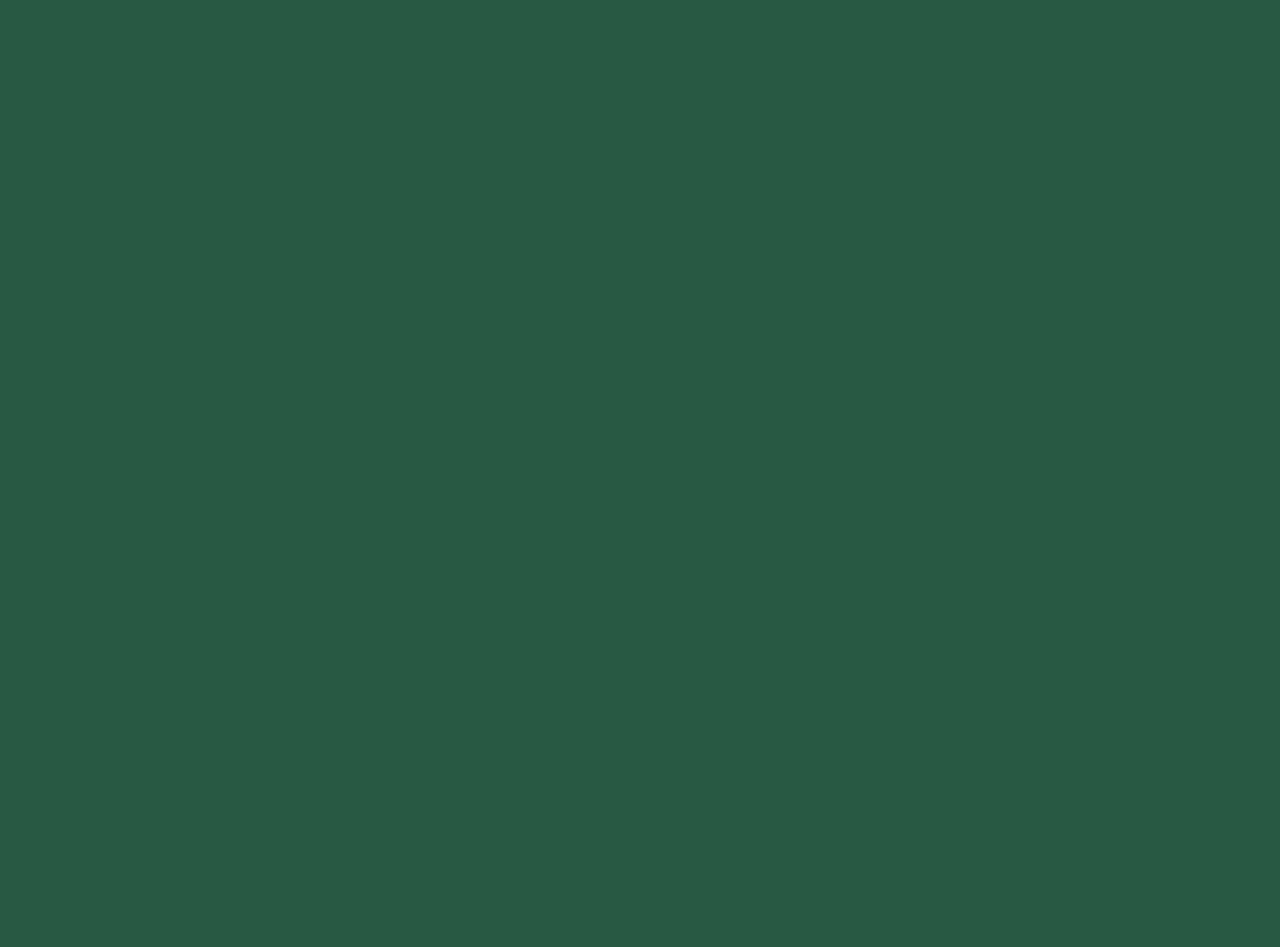
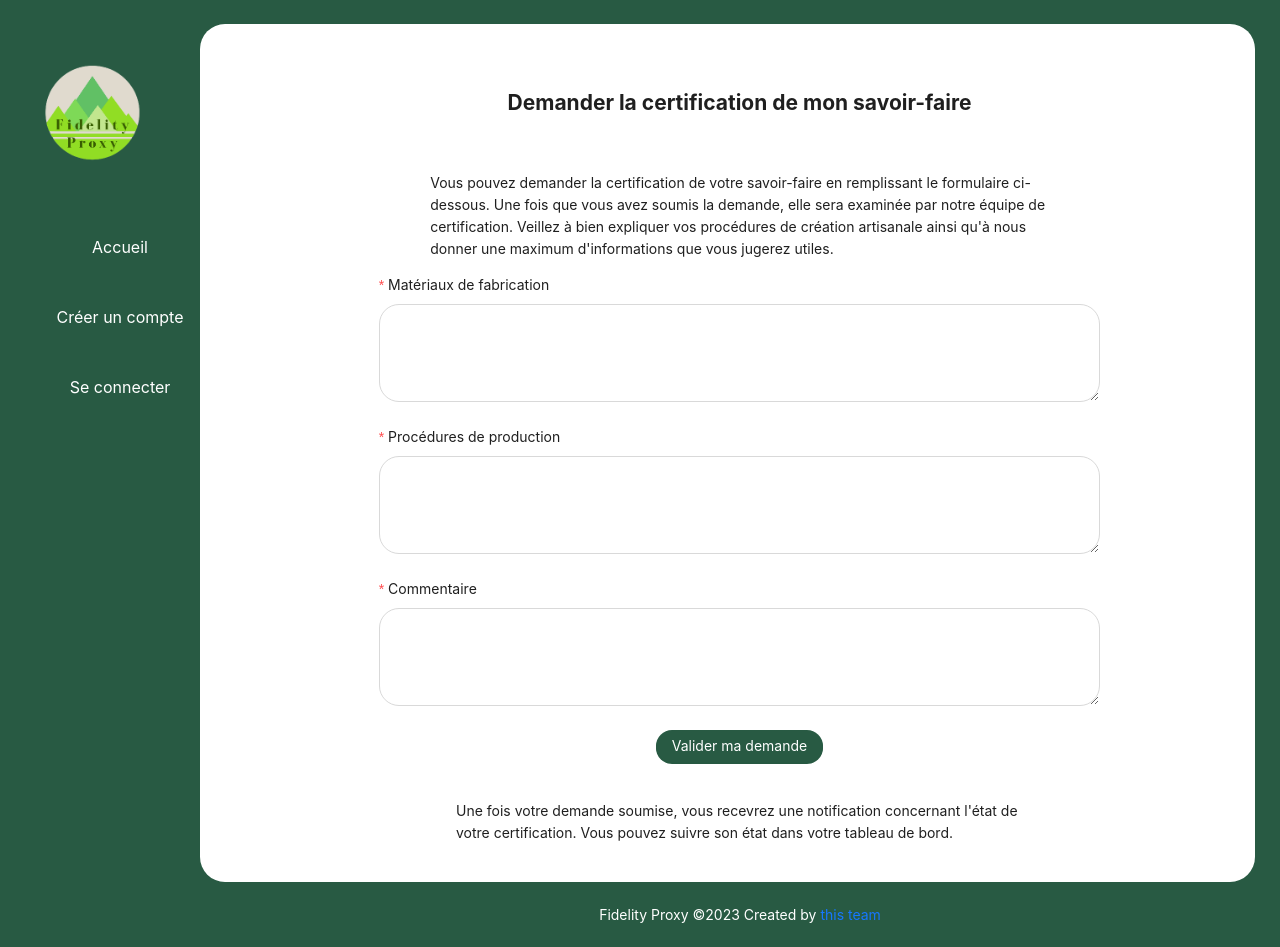
Before and after one commit to Cassandraforestier/fidelity-proxy, a React (Create React App) app: page /skillLabel in a window 1280 px wide. Before the commit this address had no page. Before the commit the page ends 800 px from the top, so only its background shows below. Built offline with nearby package versions, Linux system fonts and the light colour scheme.

Commit message:
skill label form for vendor, list for admin

```diff
--- a/package.json
+++ b/package.json
@@ -10,6 +10,7 @@
     "@yudiel/react-qr-scanner": "^1.1.10",
     "antd": "^5.10.1",
     "axios": "^1.5.1",
+    "font-awesome": "^4.7.0",
     "leaflet": "^1.9.4",
     "qrcode": "^1.5.3",
     "react": "^18.2.0",
--- a/src/App.js
+++ b/src/App.js
@@ -1,12 +1,16 @@
 import "./App.css";
 import "dayjs/locale/fr";
+import 'react-toastify/dist/ReactToastify.css';
 
 import { BrowserRouter, Route, Routes } from "react-router-dom";
 
+import CartsPage from './page/carts/carts-page';
 import CategoriesList from "./page/products-list/category-list";
 import { ConfigProvider } from "antd";
 import Connection from "./page/login/connection-page";
+import DemandsList from "./page/admin-side/demands";
 import DiscountPage from "./page/discount/discount-page";
+import FidelityPage from './page/fidelity/fidelity-page';
 import Home from "./page/home/home-page";
 import Layout from "./layout";
 import Map from "./page/map/map";
@@ -14,17 +18,15 @@ import ProductsByCategory from "./page/products-list/productsByCategory";
 import ProductsByVendor from "./page/vendors/products-by-vendor";
 import ProductsList from "./page/products-list/productsList";
 import RegistrationForm from "./page/signup/registration-form-page";
+import ScannerPage from './page/scanner/scanner-page';
+import SkillLabelForm from "./page/label-request-form/skill-label-form";
+import SkillLabelList from "./page/admin-side/skill-label-demands";
+import { ToastContainer } from 'react-toastify';
 import UserProfile from "./page/profile/userProfile-page";
 import VendorList from "./page/vendors/vendors-list";
 import dayjs from "dayjs";
 import frFR from "antd/lib/locale/fr_FR";
-import DemandsList from "./page/admin-side/demands";
 import { useState } from 'react';
-import FidelityPage from './page/fidelity/fidelity-page';
-import CartsPage from './page/carts/carts-page';
-import ScannerPage from './page/scanner/scanner-page';
-import { ToastContainer } from 'react-toastify';
-import 'react-toastify/dist/ReactToastify.css';
 
 dayjs.locale("fr");
 const themeCustomValues = {
@@ -61,9 +63,9 @@ function App() {
             <Route index element={<Home logged={logged} />} />
             <Route path='/login' element={<Connection setLogged={setLogged} setUserType={setUserType} />} />
             <Route path='/signup' element={<RegistrationForm />} />
-            <Route path='/profile' element={<UserProfile/>}/>
-            <Route path='/discount' element={<DiscountPage thresholds={thresholds}/>}/>
-            <Route path='/fidelity' element={<FidelityPage thresholds={thresholds}/>} />
+            <Route path='/profile' element={<UserProfile />} />
+            <Route path='/discount' element={<DiscountPage thresholds={thresholds} />} />
+            <Route path='/fidelity' element={<FidelityPage thresholds={thresholds} />} />
             <Route path='/catalog' element={<ProductsList />} />
             <Route path='/category' element={<CategoriesList />} />
             <Route path='/cart' element={<CartsPage />} />
@@ -71,6 +73,8 @@ function App() {
             <Route path='/vendors' element={<VendorList />} />
             <Route path="/vendors/products/:vendorId" element={<ProductsByVendor />} />
             <Route path="/demands" element={<DemandsList />} />
+            <Route path="/skillLabel" element={<SkillLabelForm />} />
+            <Route path="/skillLabelList" element={<SkillLabelList />} />
             <Route path='/map' element={<Map />} />
             <Route path='/scanner' element={<ScannerPage />} />
           </Route>
--- a/src/layout.js
+++ b/src/layout.js
@@ -25,10 +25,12 @@ const _menuItems = {
     { to: "timeTable", label: "Emploi du temps" },
     { to: "demands", label: "Mes demandes" },
     { to: "scanner", label: "Mon scanner" },
+    { to: "skillLabel", label: "Certification" }
   ],
   Gestionnaire: [
     { to: "demands", label: "Les demandes" },
     { to: "history", label: "Historique" },
+    { to: "skillLabelList", label: "Certification" }
   ],
 };
 const LayoutPage = ({ logged, userType }) => {
--- /dev/null
+++ b/src/page/admin-side/skill-label-demands.js
@@ -0,0 +1,119 @@
+import { Avatar, Button, Collapse, List } from "antd";
+import React, { useEffect, useState } from "react";
+
+import axios from "axios";
+
+const { Panel } = Collapse;
+
+const SkillLabelList = () => {
+    const [skillLabels, setSkillLabels] = useState([]);
+
+    useEffect(() => {
+        const fetchSkillLabels = async () => {
+            try {
+                const response = await axios.get("http://localhost:4000/skillLabel");
+                setSkillLabels(response.data.skillLabels);
+            } catch (error) {
+                console.error("Error fetching skillLabels:", error);
+            }
+        };
+        fetchSkillLabels();
+    }, []);
+
+    const onChange = (key) => {
+        console.log(key);
+    };
+
+    return (
+        <>
+            <h1>Les demandes de label de savoir-faire :</h1>
+            <List
+                itemLayout="vertical"
+                size="large"
+                dataSource={skillLabels}
+                renderItem={(skillLabel) => {
+                    const items = [
+                        {
+                            key: "1",
+                            header: "Informations générales",
+                            content: (
+                                <>
+                                    <p>ID : {skillLabel._id}</p>
+                                    <p>Statut : {skillLabel.status}</p>
+                                    <p>Date de création : {skillLabel.createdAt}</p>
+                                </>
+                            ),
+                        },
+                        {
+                            key: "2",
+                            header: "Matériaux de fabrication",
+                            content: (
+                                <>
+                                    <p>{skillLabel.materials}</p>
+                                </>
+                            ),
+                        },
+                        {
+                            key: "3",
+                            header: "Procédures de fabrication",
+                            content: (
+                                <>
+                                    <p>Procédures : {skillLabel.process}</p>
+                                </>
+                            ),
+                        },
+                        {
+                            key: "4",
+                            header: "Commentaires",
+                            content: (
+                                <>
+                                    <p>Commentaire : {skillLabel.comment}</p>
+                                </>
+                            ),
+                        }
+                    ];
+
+                    return (
+                        <List.Item
+                            key={skillLabel._id}
+                            extra={
+                                <img
+                                    width={100}
+                                    style={{ height: "100px" }}
+                                    src="Image URL"
+                                />
+                            }
+                        >
+                            <List.Item.Meta
+                                avatar={<Avatar src="Image URL" />}
+                                title={<span>ID : {skillLabel._id}</span>}
+                                description={`Statut : ${skillLabel.status}`}
+                            />
+                            <Collapse>
+                                {items.map((item) => (
+                                    <Panel header={item.header} key={item.key}>
+                                        {item.content}
+                                    </Panel>
+                                ))}
+                            </Collapse>
+                            <div
+                                style={{
+                                    display: "flex",
+                                    justifyContent: "space-evenly",
+                                    marginTop: "10px",
+                                }}
+                            >
+                                <Button type="primary">Valider</Button>
+                                <Button type="primary" danger>
+                                    Refuser
+                                </Button>
+                            </div>
+                        </List.Item>
+                    );
+                }}
+            />
+        </>
+    );
+};
+
+export default SkillLabelList;
--- /dev/null
+++ b/src/page/label-request-form/skill-label-form.js
@@ -0,0 +1,97 @@
+import { Button, Form, Input, message } from "antd";
+import React, { useState } from "react";
+
+import axios from "axios";
+
+const SkillLabelForm = () => {
+    const [form] = Form.useForm();
+    const [loading, setLoading] = useState(false);
+
+    const onFinish = async (values) => {
+        setLoading(true);
+
+        try {
+            // Envoyez les données du formulaire au serveur pour ajouter une demande de label de savoir-faire
+            const requestData = {
+                vendorId: "6534fb68b0c8e5096100d0fb",
+                status: "en_attente",
+                materials: values.materials,
+                process: values.process,
+                comment: values.comment,
+            };
+
+            const response = await axios.post("http://localhost:4000/skillLabel", requestData);
+
+            if (response.data.success) {
+                message.success("Demande de label de savoir-faire ajoutée avec succès.");
+                form.resetFields();
+            } else {
+                message.error("Erreur lors de l'ajout de la demande de label de savoir-faire.");
+            }
+        } catch (error) {
+            message.error("Erreur lors de la communication avec le serveur.");
+        } finally {
+            setLoading(false);
+        }
+    };
+
+    return (
+        <>
+            <h2 style={{ display: "flex", flexDirection: "column", paddingTop: "25px", alignItems: "center" }}> Demander la certification de mon savoir-faire</h2>
+            <Form form={form} name="skillLabelRequestForm" onFinish={onFinish} layout="vertical" style={{ display: "flex", flexDirection: "column", paddingTop: "25px", alignItems: "center" }}>
+                <p style={{ width: "60%" }}>Vous pouvez demander la certification de votre savoir-faire en remplissant le formulaire ci-dessous. Une fois que vous avez soumis la demande, elle sera examinée par notre équipe de certification.
+                    Veillez à bien expliquer vos procédures de création artisanale ainsi qu'à nous donner une maximum d'informations que vous jugerez utiles.</p>
+                <Form.Item
+                    name="materials"
+                    label="Matériaux de fabrication"
+                    rules={[
+                        {
+                            required: true,
+                            message: "Veuillez entrer les matériaux de fabrication",
+                        },
+                    ]}
+                    style={{ width: "70%" }}
+                >
+                    <Input.TextArea rows={4} />
+                </Form.Item>
+
+                <Form.Item
+                    name="process"
+                    label="Procédures de production"
+                    rules={[
+                        {
+                            required: true,
+                            message: "Veuillez entrer les procédures de production",
+                        },
+                    ]}
+                    style={{ width: "70%" }}
+                >
+                    <Input.TextArea rows={4} />
+                </Form.Item>
+
+                <Form.Item
+                    name="comment"
+                    label="Commentaire"
+                    rules={[
+                        {
+                            required: true,
+                            message: "Veuillez entrer un commentaire",
+                        },
+                    ]}
+                    style={{ width: "70%" }}
+                >
+                    <Input.TextArea rows={4} />
+                </Form.Item>
+
+                <Form.Item>
+                    <Button type="primary" htmlType="submit" loading={loading}>
+                        Valider ma demande
+                    </Button>
+                </Form.Item>
+                <p style={{ width: "55%" }}>Une fois votre demande soumise, vous recevrez une notification concernant l'état de votre certification. Vous pouvez suivre son état dans votre tableau de bord.</p>
+            </Form>
+        </>
+    );
+};
+
+export default SkillLabelForm;
```
Also changed, not shown: 1 other file (tests, documents, lock files or other folders).
